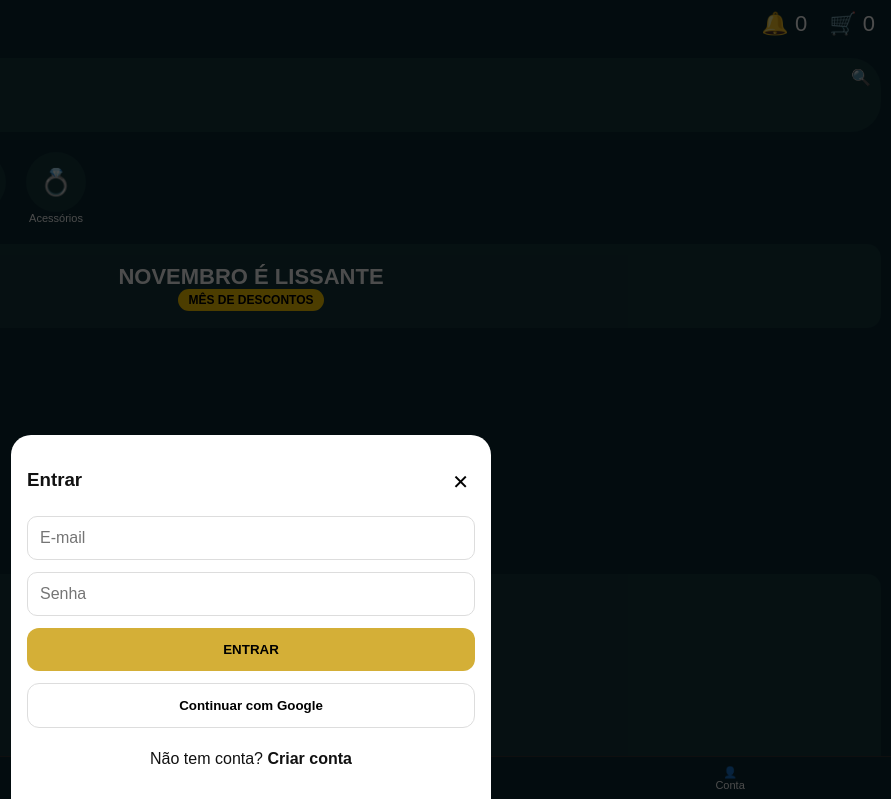
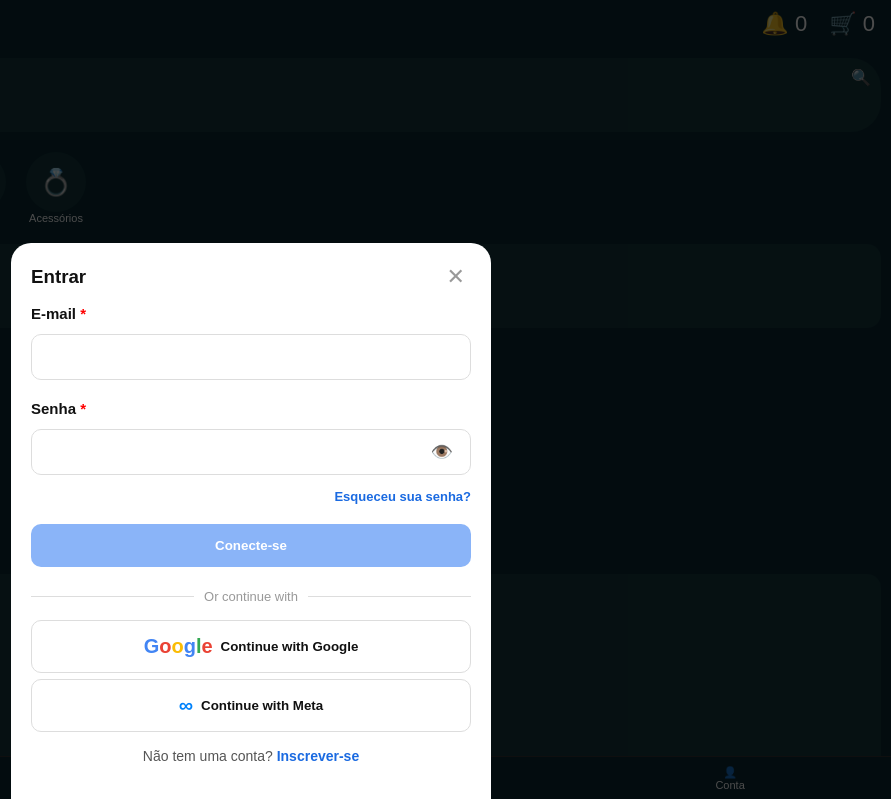
Before and after one commit to dasilva12cabindes-cloud/Empire-busines-service, a plain HTML site: page index.html in a window 1280 px wide. Both pictures are taken after a click on the button "📦 MEUS PEDIDOS". Shown: the top 799 px of the page, 389-1280 px from the left. Drawn offline with Linux system fonts and the light colour scheme.

Commit message:
Atualizar o index.html

```diff
--- a/index.html
+++ b/index.html
@@ -80,7 +80,28 @@ body.claro #telaDetalhe #detPreco{color:#B08D1A!important}
 body.claro #telaCarregamento{background:#F7F4EF!important;color:#1A1A1A!important}
 body.claro h1,body.claro h2,body.claro h3{color:#1A1A1A!important}
 body.claro #emailClienteTop{color:#7A746B!important}
-body.claro #loginBox{background:#F7F4EF!important;color:#1A1A1A!important}
+/* LOGIN ADMIN - IGUAL A FOTO 1 */
+#loginBox{background:#0a2a33!important;min-height:100vh;padding:22px!important;display:none}
+#loginBox h2{color:#fff!important;font-size:26px}
+#loginBox input{background:#FFFACD!important;border:2px solid transparent!important;border-radius:12px!important;padding:14px!important;font-size:16px!important;color:#111!important}
+#loginBox input:focus{border-color:#4A90E2!important;outline:0;background:#FFF9B0!important}
+#loginBox .btn{border-radius:12px!important;padding:14px!important}
+#loginBox .btn:first-of-type{background:#d4af37!important;color:#1A6AE1!important}
+#loginBox #loginMsg{color:#FF9AA0}
+/* LOGIN CLIENTE - IGUAL A FOTO 2 */
+#clienteModal .box{border-radius:20px 20px 0 0!important;padding:20px!important}
+.loginLabel{font-size:15px;font-weight:700;margin:14px 0 6px;display:block;color:#111}
+.loginLabel b{color:red}
+.loginInput{border:1.5px solid #ddd!important;border-radius:10px!important;padding:13px!important;font-size:16px!important;background:#fff!important}
+.loginInput:focus{border-color:#4A90E2!important;outline:0}
+.senhaWrap{position:relative}
+.senhaWrap input{padding-right:44px}
+.olho{position:absolute;right:12px;top:50%;transform:translateY(-50%);background:none;border:0;font-size:18px;cursor:pointer;width:auto!important}
+.esqueceu{display:block;text-align:right;color:#1A6AE1;font-size:13px;font-weight:600;margin:8px 0 14px;cursor:pointer}
+.btnConecte{background:#8AB4F8!important;color:#fff!important;border-radius:10px!important}
+.divisor{display:flex;align-items:center;gap:10px;color:#999;font-size:13px;margin:16px 0}
+.divisor:before,.divisor:after{content:"";flex:1;height:1px;background:#ddd}
+.btnSocial{background:#fff!important;color:#111!important;border:1.5px solid #ddd!important;border-radius:10px!important;display:flex!important;align-items:center;justify-content:center;gap:8px;font-weight:700}
 </style>
 </head>
 <body>
@@ -112,13 +133,13 @@ body.claro #loginBox{background:#F7F4EF!important;color:#1A1A1A!important}
 <div class="secao"><b>⭐ Destaque</b><div id="produtosDestaque" style="margin-top:10px"></div></div>
 <div class="secao"><b>🛍️ Todos os Produtos <span id="qtdMostra"></span></b><div id="produtos" style="margin-top:10px"></div><p id="status" style="text-align:center">A carregar...</p></div>
 </div>
-<div id="loginBox" style="display:none;padding:20px">
+<div id="loginBox">
 <h2>🔐 Admin</h2>
-<input id="email" placeholder="E-mail admin">
+<input id="email" placeholder="E-mail admin" value="dasilva12cabindes@gmail.com">
 <input id="pass" type="password" placeholder="Senha">
 <p id="loginMsg"></p>
 <button class="btn" onclick="login()">ENTRAR</button>
-<button class="btn" onclick="mostrarLoja()" style="background:#eee">← Voltar</button>
+<button class="btn" onclick="mostrarLoja()" style="background:#fff!important;color:#1A6AE1!important">← Voltar</button>
 </div>
 <div id="adminPanel">
   <div class="menuTop"><div class="menuLogo">L</div><div><b style="font-size:16px">LISSANTE</b><br><span style="font-size:11px;letter-spacing:2px;color:#8a94a6">ADMIN • PAINEL</span></div><button class="menuFecha" onclick="mostrarLoja()">✕</button></div>
@@ -156,21 +177,33 @@ body.claro #loginBox{background:#F7F4EF!important;color:#1A1A1A!important}
   <div class="menuFoot">LISSANTE • Plataforma SaaS Angola</div>
 </div>
 <div id="clienteModal" class="modal"><div class="box">
-<h3>Entrar <button onclick="fecharLoginCliente()" style="float:right;border:0;background:none;font-size:20px">✕</button></h3>
+<h3 style="display:flex;justify-content:space-between;align-items:center;margin:0 0 6px">Entrar <button onclick="fecharLoginCliente()" style="border:0;background:none;font-size:22px;color:#999">✕</button></h3>
 <div id="telaLogin">
-<input id="cliEmail" placeholder="E-mail">
-<input id="cliSenha" type="password" placeholder="Senha">
-<button class="btn" onclick="entrarCliente()">ENTRAR</button>
-<button class="btn" onclick="entrarComGoogle()" style="background:#fff;border:1px solid #ddd">Continuar com Google</button>
-<p style="text-align:center">Não tem conta? <b onclick="mostrarTelaCriar()" style="cursor:pointer">Criar conta</b></p>
+<label class="loginLabel">E-mail <b>*</b></label>
+<input id="cliEmail" class="loginInput" placeholder="">
+<label class="loginLabel">Senha <b>*</b></label>
+<div class="senhaWrap">
+<input id="cliSenha" type="password" class="loginInput" placeholder="">
+<button class="olho" onclick="verSenhaCliente()">👁️</button>
+</div>
+<span class="esqueceu" onclick="esqueceuSenha()">Esqueceu sua senha?</span>
+<button class="btn btnConecte" onclick="entrarCliente()">Conecte-se</button>
+<div class="divisor">Or continue with</div>
+<button class="btn btnSocial" onclick="entrarComGoogle()"><span style="font-size:20px;font-weight:800"><span style="color:#4285F4">G</span><span style="color:#EA4335">o</span><span style="color:#FBBC05">o</span><span style="color:#4285F4">g</span><span style="color:#34A853">l</span><span style="color:#EA4335">e</span></span> Continue with Google</button>
+<button class="btn btnSocial" onclick="entrarComMeta()"><span style="color:#0082FB;font-size:20px">∞</span> Continue with Meta</button>
+<p style="text-align:center;font-size:14px;color:#555;margin-top:16px">Não tem uma conta? <b onclick="mostrarTelaCriar()" style="color:#1A6AE1;cursor:pointer">Inscrever-se</b></p>
 </div>
 <div id="telaCriar" style="display:none">
-<input id="cliNomeConta" placeholder="Teu nome">
-<input id="cliEmailCriar" placeholder="E-mail">
-<input id="cliSenhaCriar" type="password" placeholder="Cria senha">
-<input id="cliSenhaConfirmar" type="password" placeholder="Repete a senha">
-<button class="btn" onclick="criarContaCliente()">CRIAR CONTA</button>
-<p style="text-align:center" onclick="mostrarTelaLogin()">← Voltar</p>
+<label class="loginLabel">Teu nome <b>*</b></label>
+<input id="cliNomeConta" class="loginInput" placeholder="">
+<label class="loginLabel">E-mail <b>*</b></label>
+<input id="cliEmailCriar" class="loginInput" placeholder="">
+<label class="loginLabel">Cria senha <b>*</b></label>
+<input id="cliSenhaCriar" type="password" class="loginInput" placeholder="">
+<label class="loginLabel">Repete a senha <b>*</b></label>
+<input id="cliSenhaConfirmar" type="password" class="loginInput" placeholder="">
+<button class="btn btnConecte" onclick="criarContaCliente()" style="margin-top:14px">Criar conta</button>
+<p style="text-align:center;color:#1A6AE1;cursor:pointer" onclick="mostrarTelaLogin()">← Voltar</p>
 </div>
 <p id="msgCliente" style="color:red"></p>
 </div></div>
@@ -267,6 +300,9 @@ function abrirLoginCliente(){if(clienteEmail){alert('Já estás ligado: '+client
 function fecharLoginCliente(){$id('clienteModal').style.display='none'}
 function mostrarTelaLogin(){$id('telaLogin').style.display='block';$id('telaCriar').style.display='none'}
 function mostrarTelaCriar(){$id('telaLogin').style.display='none';$id('telaCriar').style.display='block'}
+function verSenhaCliente(){var i=$id('cliSenha');if(i)i.type=(i.type==='password'?'text':'password');}
+function entrarComMeta(){alert('Login com Meta em breve.\nPor agora usa o Google ou E-mail.');}
+function esqueceuSenha(){var e=prompt('Esqueceu a senha?\nEscreve o teu e-mail que enviamos o link:');if(e)alert('✅ Se '+e+' existir, enviámos o link de recuperação.');}
 function entrarCliente(){
   var email=($id('cliEmail').value||'').trim(), s=$id('cliSenha').value||'';
   if(!email||!s){$id('msgCliente').innerText='Preenche e-mail e senha';return}
```
